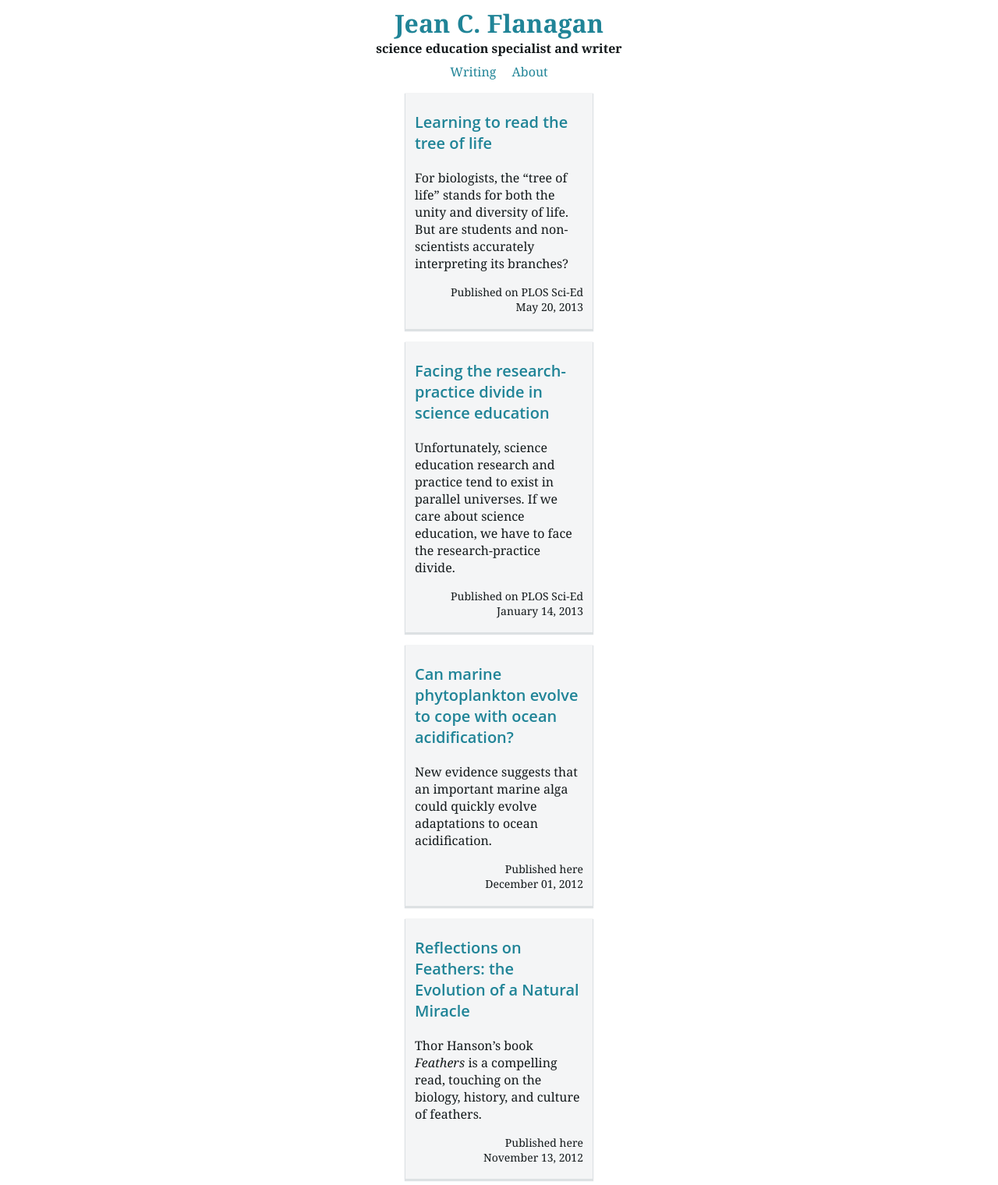
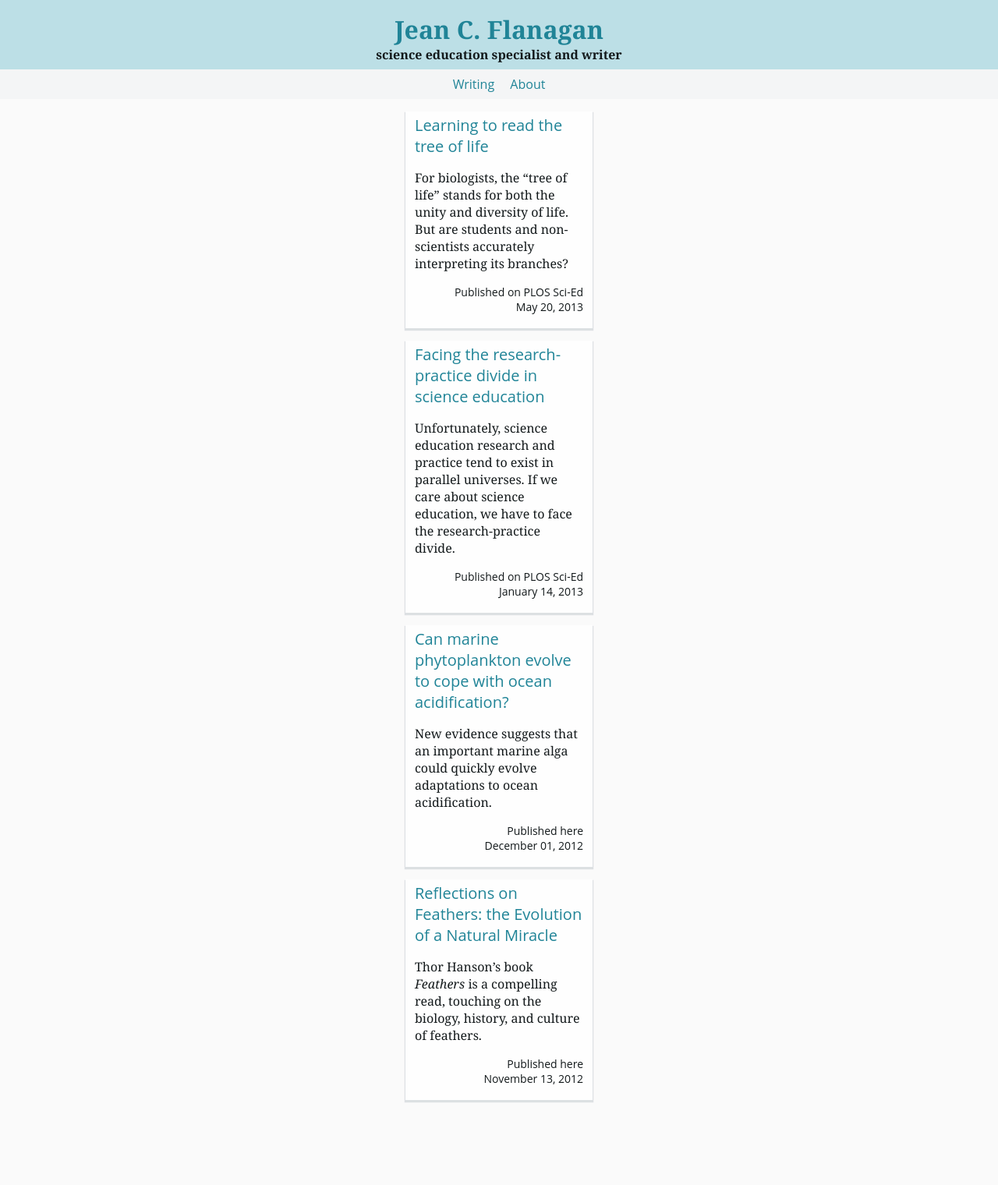
Before and after one commit to jshawl/jeancflanagan, a Jekyll site: the page built from index.html, in a window 1280 px wide. Shown: the whole page at 78% size. Built offline with Jekyll 4.4.1, drawn with Linux system fonts in a browser that asks for light colours; after the commit the page ends 1419 px from its top, so only the background shows below that.

Commit message:
style refinements, mostly color.

```diff
--- a/index.html
+++ b/index.html
@@ -8,7 +8,7 @@ title: Home
   <li class="cardicle">
     <a href="{{ post.url }}">
       <article>
-        <h1>{{ post.title | markdownify }}</h1>
+        <h1>{{ post.title }}</h1>
         <p>{{ post.excerpt | markdownify }}</p>
         <footer>Published {% if post.source != 'here' %}on{% endif %} {{ post.source }}<br> <time datetime="{{ post.date | date: "%Y-%m-%d" }}T{{ post.date | date: "%H:%M" }}" pubdate>{{ post.date | date: "%B %d, %Y" }}</time>
         </footer>
--- a/style.css
+++ b/style.css
@@ -66,7 +66,8 @@ body {
 }
 
 header {
-  margin: 0 8%;
+  margin: 0;
+  padding: .5em 0 0 0;
 }
 
 header hgroup {
@@ -75,7 +76,7 @@ header hgroup {
 
 nav {
   margin: .5em auto;
-  width: 15em;
+  padding: .5em 0;
 }
 
 nav ul {
@@ -132,14 +133,12 @@ nav ul li:last-child {
 }
 
 .cardicle article {
-  background: #f4f5f6;
-  background: hsla(200, 10%, 96%, 1);
+  background: #fefefe;
+  background: hsla(190, 10%, 99.5%, 1);
   box-shadow: #d5dadd 0 2px 1px 1px;
   box-shadow: hsla(200, 10%, 85%, .8) 0 2px 1px 1px;
   color: #151c1d;
   color: hsla(190, 16%, 9%, 1);
-  font: normal 400 16px Calluna, Georgia, serif;
-  font: normal 400 1rem Calluna, Georgia, serif;
   line-height: 1.375;
   min-height: 16em;
   padding: .25em .75em;
@@ -148,8 +147,8 @@ nav ul li:last-child {
 .cardicle article h1 {
   color: #21759b;
   color: hsla(190, 65%, 36%, 1);
-  font: normal 600 20px 'Calluna Sans', 'Open Sans', Calibri, sans-serif;
-  font: normal 600 1.25rem 'Calluna Sans', 'Open Sans', Calibri, sans-serif;
+  font: normal 400 20px 'Calluna Sans', 'Open Sans', Calibri, sans-serif;
+  font: normal 400 1.25rem 'Calluna Sans', 'Open Sans', Calibri, sans-serif;
   margin: 0;
 }
 
@@ -158,7 +157,8 @@ nav ul li:last-child {
 }
 
 .cardicle article footer {
-  font-size: .875em;
+  font: normal 400 14px 'Calluna Sans', 'Open Sans', Calibri, sans-serif;
+  font: normal 400 .875em 'Calluna Sans', 'Open Sans', Calibri, sans-serif;
   margin: 1em 0;
   text-align: right;
 }
@@ -167,8 +167,8 @@ nav ul li:last-child {
 /*** Formatting and typography ***/
 
 body {
-  background: #fff;
-  background: hsla(320, 100%, 100%, 1);
+  background: #fafafa;
+  background: hsla(326, 3%, 98%, 1);
   color: #151c1d;
   color: hsla(190, 16%, 9%, 1);
   font: normal 16px Calluna, Georgia, serif;
@@ -182,6 +182,7 @@ a:visited {
 }
 
 header {
+  background: hsla(190, 45%, 82%, 1);
   text-align: center;
 }
 
@@ -199,9 +200,16 @@ header h2 {
   font-size: 1rem;
 }
 
+nav {
+  background: #f4f5f6;
+  background: hsla(200, 10%, 96%, 1);
+  font: normal 400 16px 'Calluna Sans', 'Open Sans', Calibri, sans-serif;
+  font: normal 400 1rem 'Calluna Sans', 'Open Sans', Calibri, sans-serif;
+}
+
 .post header {
-  font: normal 600 16px 'Calluna Sans', 'Open Sans', Calibri, sans-serif;
-  font: normal 600 1rem 'Calluna Sans', 'Open Sans', Calibri, sans-serif;
+  font: normal 400 16px 'Calluna Sans', 'Open Sans', Calibri, sans-serif;
+  font: normal 400 1rem 'Calluna Sans', 'Open Sans', Calibri, sans-serif;
   line-height: 1.375;
 }
 
```
